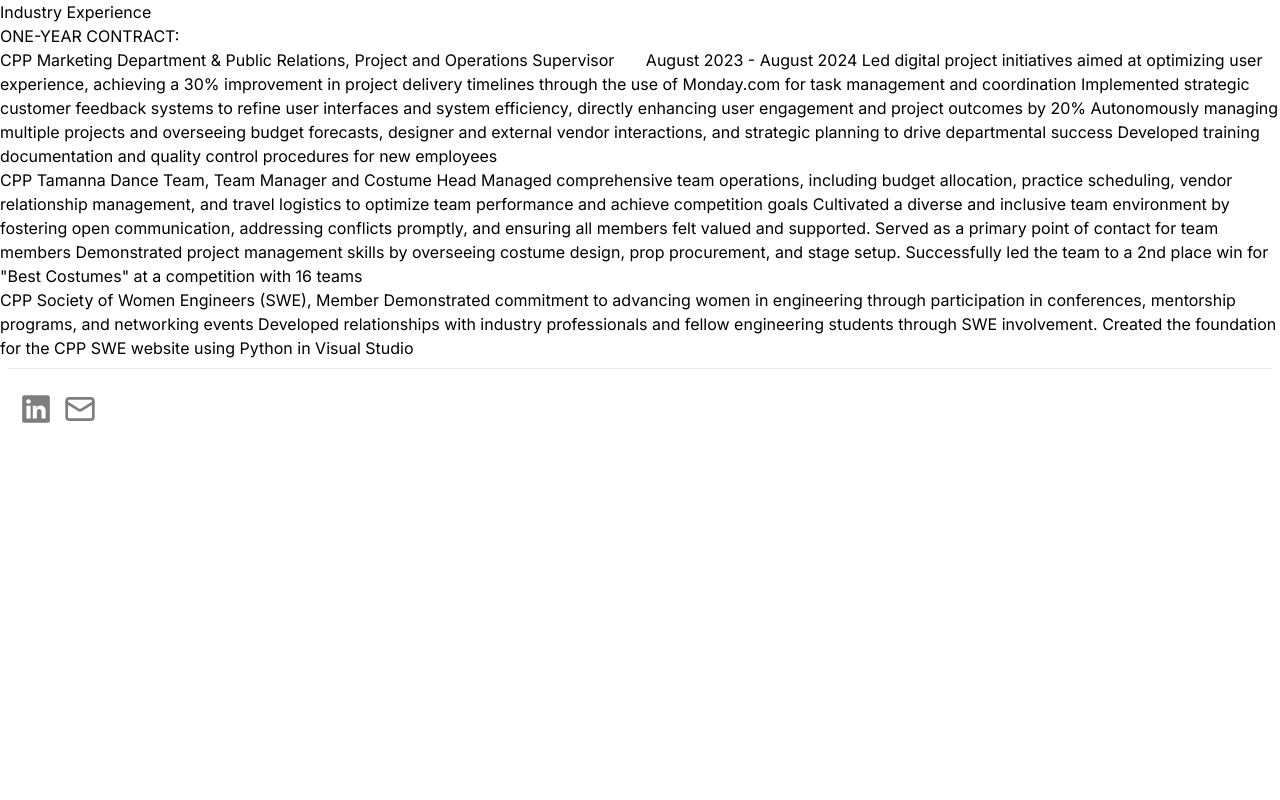
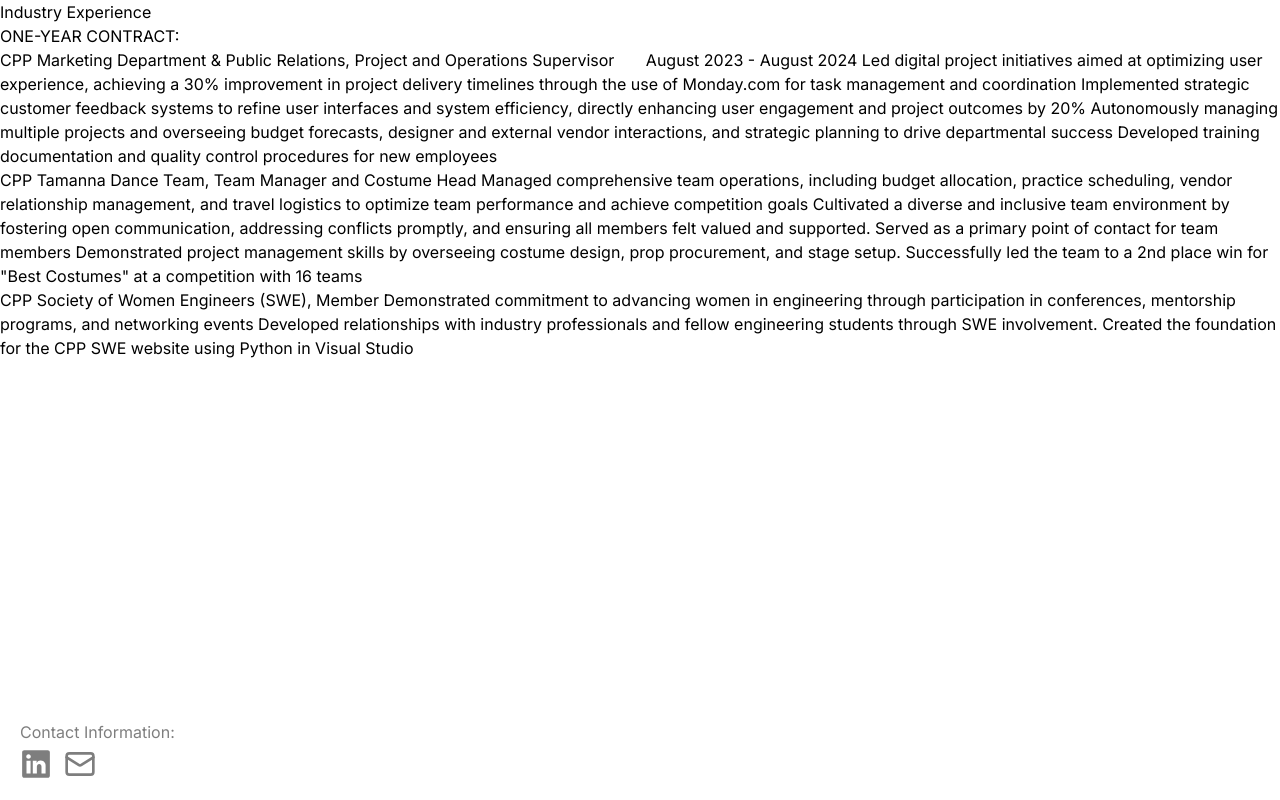
Before and after one commit to arjundabir/harshitadabir.com, a Next.js app: page /industry-experience in a window 1280 px wide. Built offline with nearby package versions, Linux system fonts and the light colour scheme.

Commit message:
finished hero section

```diff
--- a/app/layout.tsx
+++ b/app/layout.tsx
@@ -17,7 +17,7 @@ export default function RootLayout({
 }>) {
   return (
     <html lang="en" className="">
-      <body className={`${inter.className} flex flex-col`}>
+      <body className={`${inter.className} flex flex-col min-h-screen`}>
         <main className="flex-1">{children}</main>
         <Footer />
       </body>
--- a/app/page.tsx
+++ b/app/page.tsx
@@ -15,8 +15,7 @@ import BeigeBackground from "@/components/BeigeBackground";
 
 export default function Home() {
   return (
-    <div>
-      <main className="container mx-auto py-16 px-4">
+    <div className="container mx-auto pt-16 px-4">
       <BeigeBackground id="photo-headshot" />
       <section className="flex flex-col items-center gap-2 p-4">
         <div className="text-center space-y-1">
@@ -35,35 +34,35 @@ export default function Home() {
         <p className="max-w-4xl leading-relaxed lg:text-center m-1 p-1">
           Welcome to my online portfolio! Here, you will get a deeper insight
           into who I am, my various involvements, and my interests. This space
-            is designed to represent me authentically, allowing you to see
-            beyond the bullet points of my resume and truly understand my
-            passions and experiences. Explore, engage, and get to know the
-            person behind these achievements!
+          is designed to represent me authentically, allowing you to see beyond
+          the bullet points of my resume and truly understand my passions and
+          experiences. Explore, engage, and get to know the person behind these
+          achievements!
         </p>
       </section>
+      <hr className="w-1/2 mx-auto" />
       <section
         id="get-to-know-me"
-          className="flex flex-col items-center py-6 w-full"
+        className="flex flex-col items-center py-2 w-full"
       >
-          <h2 className="text-3xl font-bold text-center py-6">
+        <h2 className="text-3xl font-bold text-center pt-6 pb-1">
           Get To Know Me
         </h2>
-          <div className="flex justify-center gap-4 w-full flex-wrap">
+        <p className="pb-2">Select any of the options below.</p>
+        <div className="md:flex justify-center gap-4 w-full flex-wrap">
           {options.map((option, key) => (
-              <div key={key} className="flex flex-col items-center">
             <Link
+              key={key}
               href={`${option.title.replace(/\s+/g, "-").toLowerCase()}`}
             >
-                  <div className="bg-white flex flex-col items-center justify-center w-32 rounded-lg border p-2 shadow hover:bg-gray-50 hover:shadow-sm h-36">
+              <div className="flex flex-row md:flex-col items-center gap-2 hover:bg-gray-50 p-2 md:p-4 w-full md:w-32 rounded-lg transition">
                 <option.icon id="icons" className="h-10 w-10" />
-                    <h4 className="text-lg py-2 text-center">{option.title}</h4>
+                <h6 className="text-md text-center">{option.title}</h6>
               </div>
             </Link>
-              </div>
           ))}
         </div>
       </section>
-      </main>
     </div>
   );
 }
--- a/components/Footer.tsx
+++ b/components/Footer.tsx
@@ -6,11 +6,12 @@ interface FooterProps {}
 const Footer: FC<FooterProps> = ({}) => {
   return (
     <footer className="h-fit p-2">
-      <div className="flex flex-wrap justify-start gap-3">
-        <hr className="w-full" />
-        <br />
+      <div className="group flex flex-wrap justify-start gap-x-3 gap-y-1 pt-6 px-3">
+        <p className="w-full opacity-50 group-hover:opacity-100">
+          Contact Information:
+        </p>
         <a href="https://linkedin.com/in/harshita-dabir-182020">
-          <div className="transition-opacity duration-200 flex items-center space-x-1 py-3 opacity-50 hover:opacity-100">
+          <div className="transition-opacity duration-200 flex items-center space-x-1 pb-3 opacity-50 hover:opacity-100">
             <svg
               width="15"
               height="15"
@@ -28,7 +29,7 @@ const Footer: FC<FooterProps> = ({}) => {
             </svg>
           </div>
         </a>
-        <div className="transition-opacity duration-200 py-3 opacity-50 hover:opacity-100">
+        <div className="transition-opacity duration-200 pb-3 opacity-50 hover:opacity-100">
           <a href="mailto:hdabir2001@gmail.com">
             <MailIcon className="h-8 w-8" />
           </a>
```
Lines whose indentation alone changed are shown as unchanged.
